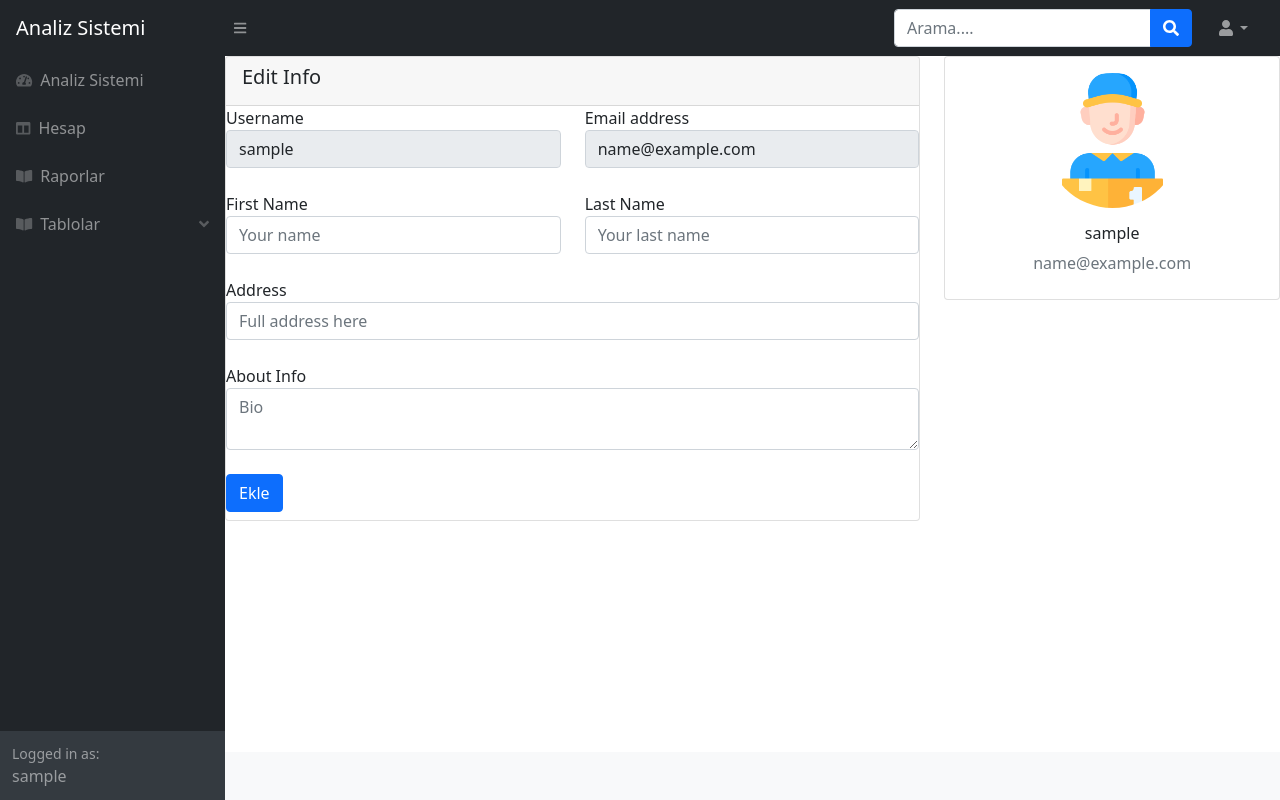
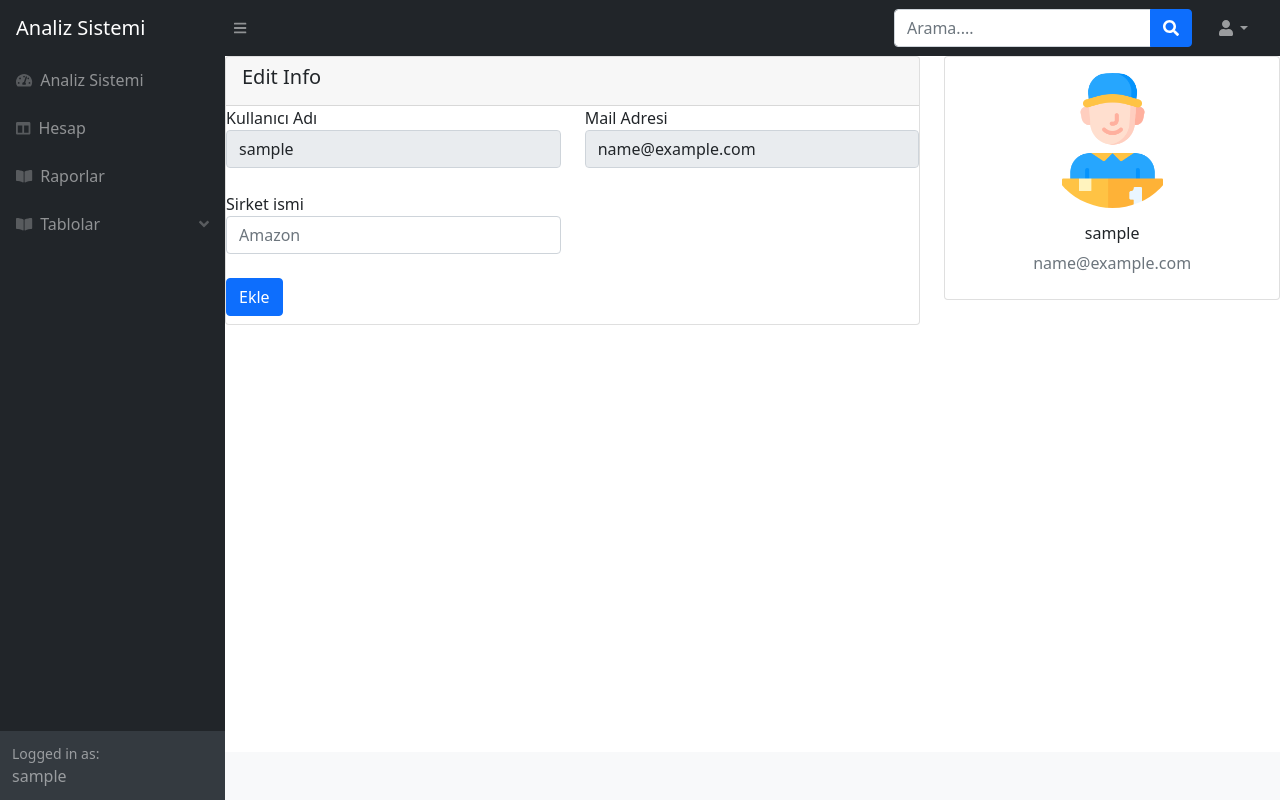
Before and after one commit to deryapolatt/BitirmeProjesi, a Flask app: page /profile.html in a window 1280 px wide. Run offline with Flask 2, Linux system fonts and the light colour scheme; the visitor is signed in with stand-in values (Sample User, id 1); data comes from the database, SQL or seed files in the repository; parts of the project's set-up code (start-up, migrations or seed data) failed here and were passed over; some libraries are stand-ins or nearby versions.

Commit message:
ingilizce turkce ceviri

```diff
--- a/finalProject/apps/templates/home/profile.html
+++ b/finalProject/apps/templates/home/profile.html
@@ -21,7 +21,7 @@
                                             <div class="row">
                                                 <div class="col-sm-6 mb-4">
                                                     <div class="form-group">
-                                                        <label for="exampleInputUsername">Username</label>
+                                                        <label for="exampleInputUsername">Kullanıcı Adı</label>
                                                         <input class="form-control" id="exampleInputUsername" readonly
                                                                value="{{ current_user.username }}"
                                                                aria-describedby="userHelp" placeholder="Enter email">
@@ -30,7 +30,7 @@
                                                 <div class="col-sm-6 mb-4">
                                                     <div class="form-group">
                                                         <label {% if not current_user.email %} class="text-danger" {% endif %}
-                                                               for="exampleInputEmail1">Email address</label>
+                                                               for="exampleInputEmail1">Mail Adresi</label>
                                                         <input type="email"
                                                                {% if current_user.email %} readonly value="{{ current_user.email }}" {% endif %}
                                                                class="form-control" id="exampleInputEmail1" aria-describedby="emailHelp" placeholder="Enter email">
@@ -43,30 +43,31 @@
                                                 </div>
                                                 <div class="col-sm-6 mb-4">
                                                     <div class="form-group">
-                                                        <label for="fn">First Name</label>
-                                                        <input type="email" class="form-control" id="fn" aria-describedby="emailHelp" placeholder="Your name">
+                                                        <label for="fn">Sirket ismi</label>
+
+                                                        <input type="email" class="form-control" id="fn" aria-describedby="emailHelp" placeholder="Amazon">
                                                     </div>
                                                 </div>
-                                                <div class="col-sm-6 mb-4">
-                                                    <div class="form-group">
-                                                        <label for="ln">Last Name</label>
-                                                        <input type="email" class="form-control" id="ln" aria-describedby="emailHelp" placeholder="Your last name">
-                                                    </div>
-                                                </div>
-                                                <div class="col-sm-12 mb-4">
-                                                    <div class="form-group">
-                                                        <label for="add">Address</label>
-                                                        <input type="email" class="form-control" id="add" aria-describedby="emailHelp" placeholder="Full address here">
-                                                        <small id="addd" class="form-text text-muted"></small>
-                                                    </div>
-                                                </div>
-                                                <div class="col-sm-12 mb-4">
-                                                    <div class="form-group">
-                                                        <label for="abt">About Info</label>
-                                                        <textarea type="email" class="form-control" id="abt" aria-describedby="emailHelp" placeholder="Bio"></textarea>
-                                                        <small id="abf" class="form-text text-muted"></small>
-                                                    </div>
-                                                </div>
+<!--                                                <div class="col-sm-6 mb-4">-->
+<!--                                                    <div class="form-group">-->
+<!--                                                        <label for="ln">Last Name</label>-->
+<!--                                                        <input type="email" class="form-control" id="ln" aria-describedby="emailHelp" placeholder="Your last name">-->
+<!--                                                    </div>-->
+<!--                                                </div>-->
+<!--                                                <div class="col-sm-12 mb-4">-->
+<!--                                                    <div class="form-group">-->
+<!--                                                        <label for="add">Address</label>-->
+<!--                                                        <input type="email" class="form-control" id="add" aria-describedby="emailHelp" placeholder="Full address here">-->
+<!--                                                        <small id="addd" class="form-text text-muted"></small>-->
+<!--                                                    </div>-->
+<!--                                                </div>-->
+<!--                                                <div class="col-sm-12 mb-4">-->
+<!--                                                    <div class="form-group">-->
+<!--                                                        <label for="abt">About Info</label>-->
+<!--                                                        <textarea type="email" class="form-control" id="abt" aria-describedby="emailHelp" placeholder="Bio"></textarea>-->
+<!--                                                        <small id="abf" class="form-text text-muted"></small>-->
+<!--                                                    </div>-->
+<!--                                                </div>-->
 
                                                 <div class="col-sm-12 mb-2">
                                                     <div class="form-group">
```
Also changed, not shown: finalProject/apps/templates/home/Rapor.html (+13 -14 lines), finalProject/apps/templates/home/index.html (+5 -5 lines).
